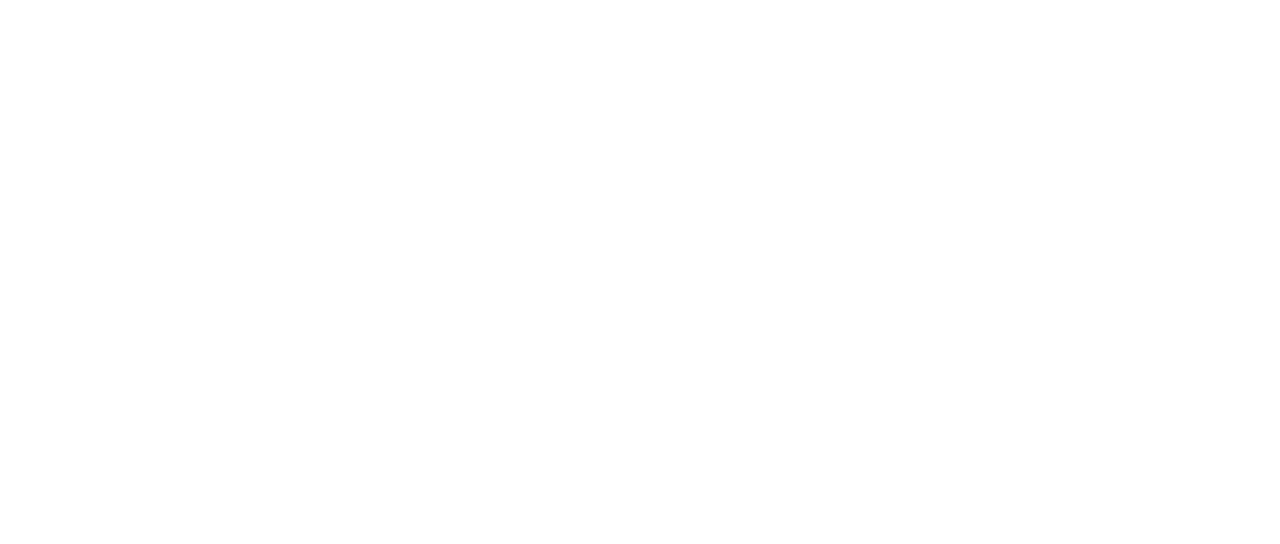
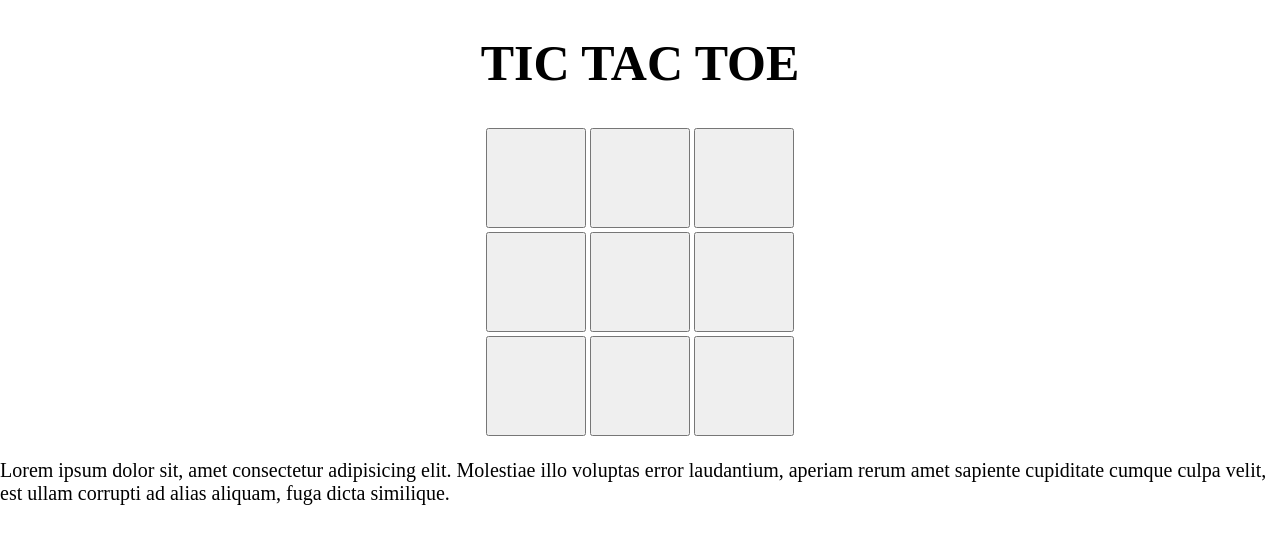
Before and after one commit to GAMalchev19/technologica-project-, a plain HTML site: page html/game.html in a window 1280 px wide. Drawn offline with Linux system fonts and the light colour scheme.

Commit message:
Add initial game skeleton

```diff
--- a/html/game.html
+++ b/html/game.html
@@ -1,12 +1,40 @@
 <!DOCTYPE html>
 <html lang="en">
-<head>
-    <meta charset="UTF-8">
-    <meta name="viewport" content="width=device-width, initial-scale=1.0">
+  <head>
+    <meta charset="UTF-8" />
+    <meta name="viewport" content="width=device-width, initial-scale=1.0" />
     <title>2048 ⅛</title>
-    <link rel="stylesheet" href="../styles/game-style.css">
-</head>
-<body>
+    <link rel="stylesheet" href="../styles/game-style.css" />
+  </head>
+  <body>
+    <div class="site-container">
+      <h1>TIC TAC TOE</h1>
 
-</body>
+      <table>
+        <tr>
+          <td><button class="btn"></button></td>
+          <td><button class="btn"></button></td>
+          <td><button class="btn"></button></td>
+        </tr>
+        <tr>
+          <td><button class="btn"></button></td>
+          <td><button class="btn"></button></td>
+          <td><button class="btn"></button></td>
+        </tr>
+        <tr>
+          <td><button class="btn"></button></td>
+          <td><button class="btn"></button></td>
+          <td><button class="btn"></button></td>
+        </tr>
+      </table>
+
+      <p>
+        Lorem ipsum dolor sit, amet consectetur adipisicing elit. Molestiae illo
+        voluptas error laudantium, aperiam rerum amet sapiente cupiditate cumque
+        culpa velit, est ullam corrupti ad alias aliquam, fuga dicta similique.
+      </p>
+    </div>
+
+    <script src="../js/game-js/app.js"></script>
+  </body>
 </html>
--- /dev/null
+++ b/js/game-js/app.js
@@ -0,0 +1,57 @@
+/*
+const btns = document.querySelectorAll('.btn');
+
+btns.forEach(btn => {
+    btn.addEventListener("click", () => {
+        console.log("hi");
+        btn.innerHTML = "X";
+    })
+});
+*/
+
+/*
+const btns = document.getElementsByClassName('btn');
+
+btns.forEach(item => {
+    item.AddEventListener("click", item => {
+        document.item.innerHTML = "X";
+    })
+});
+*/
+
+
+
+const btns = document.querySelectorAll('.btn');
+let states = [];
+let state = true; // true = X // false = O
+
+for (let i = 0; i < btns.length; i++)
+{
+    btns[i].classList.add("clickable");
+    btns[i].addEventListener("click", () => {
+        if(btns[i].classList.contains("clickable"))
+        {
+            put(btns[i]);
+            komputer();
+        }
+    });
+
+}
+
+function reverse(val)
+{
+    return !val;
+}
+
+function put(wer)
+{
+    if (state) {
+        wer.innerHTML = "X";
+        state = reverse(state);
+    }
+    else{
+        wer.innerHTML = "O";
+        state = reverse(state);
+    }
+    wer.classList.remove("clickable");
+}
--- a/styles/game-style.scss
+++ b/styles/game-style.scss
@@ -3,4 +3,35 @@ html {
   padding: 0;
   margin: 0;
   box-sizing: border-box;
+  font-size: 62.5%;
 }
+
+.site-container {
+  display: flex;
+  flex-direction: column;
+  justify-content: space-around;
+  align-items: center;
+
+  h1 {
+    font-size: 5rem;
+  }
+
+  table {
+    tr {
+      height: 10rem;
+      min-width: 30rem;
+      td {
+        height: 10rem;
+        width: 10rem;
+        button {
+          height: 100%;
+          width: 100%;
+        }
+      }
+    }
+  }
+
+  p {
+    font-size: 2rem;
+  }
+}
```
Also changed, not shown: styles/game-style.css, 1 other file.
